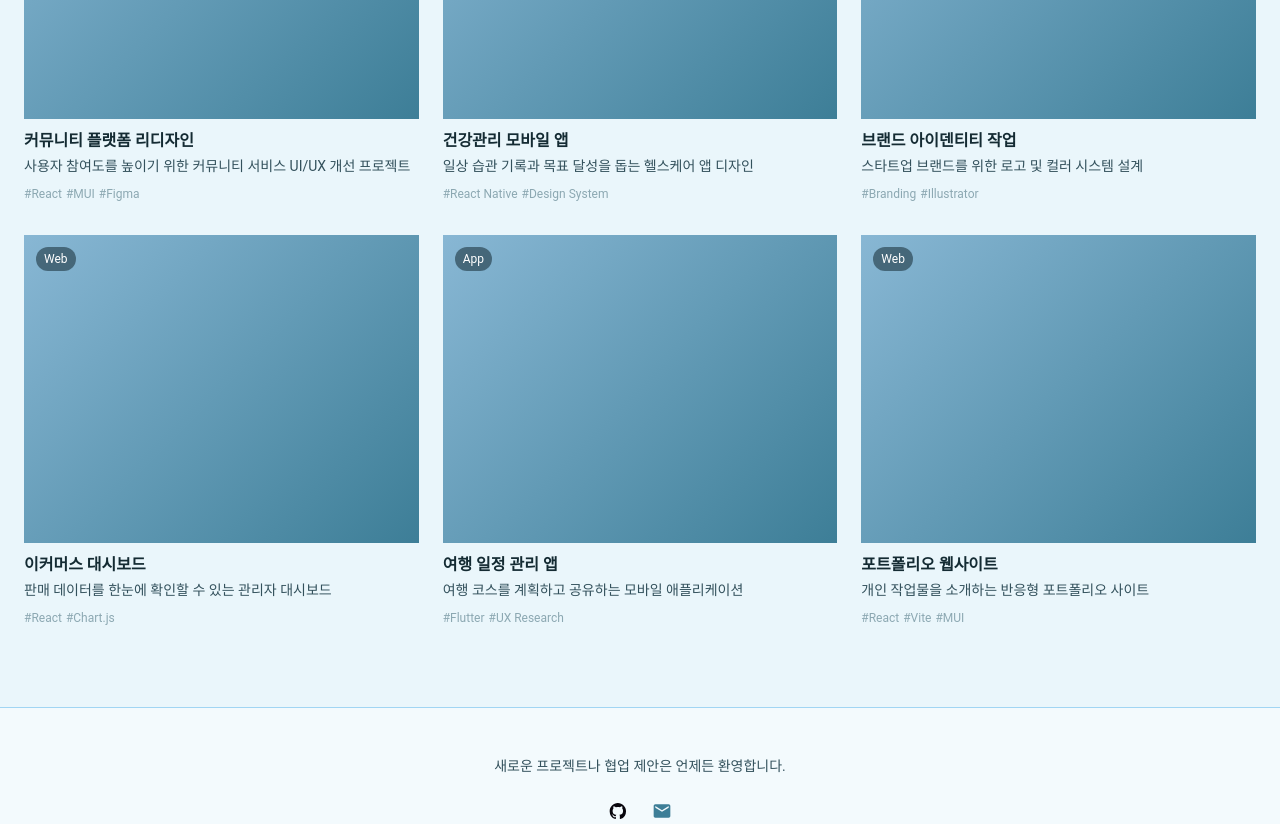
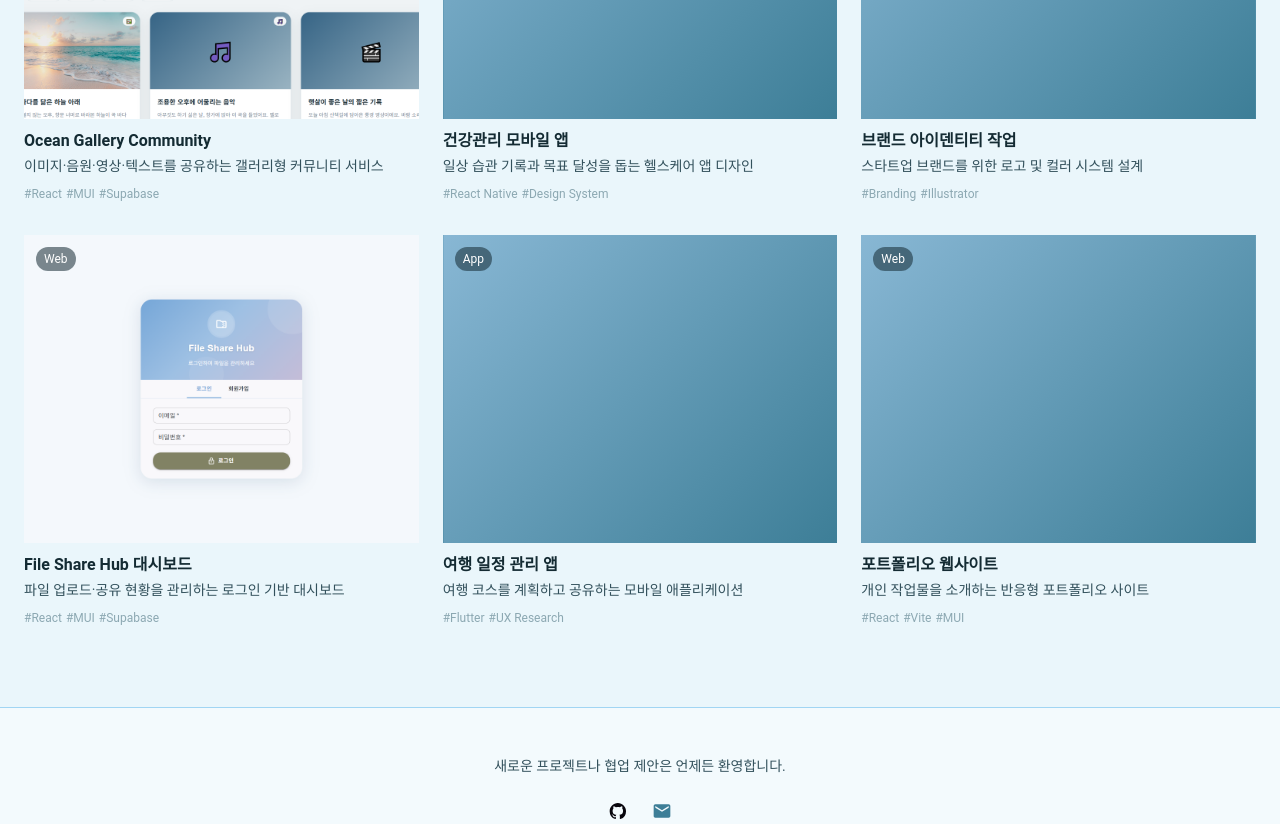
Before and after one commit to LEESUNNAM/AIVIBE, a React (Vite) app in the folder lecture1/my_project/: page / in a window 1280 px wide. Shown: the part 1160-1984 px from the top of the page. Built offline with nearby package versions, Linux system fonts and the light colour scheme; a web font is replaced by a local one.

Commit message:
lecture1/my_project: 대시보드/커뮤니티 실제 사이트 프로젝트 카드 및 썸네일 추가

```diff
--- a/lecture1/my_project/src/components/landing/PortfolioGrid.jsx
+++ b/lecture1/my_project/src/components/landing/PortfolioGrid.jsx
@@ -80,6 +80,7 @@ function PortfolioGrid() {
             description={item.description}
             category={item.category}
             tags={item.tags}
+            image={item.image}
             link={item.link}
           />
         ))}
--- a/lecture1/my_project/src/components/ui/PortfolioCard.jsx
+++ b/lecture1/my_project/src/components/ui/PortfolioCard.jsx
@@ -1,7 +1,6 @@
 import Box from '@mui/material/Box';
 import Typography from '@mui/material/Typography';
 import Chip from '@mui/material/Chip';
-import IconButton from '@mui/material/IconButton';
 import ArrowOutwardIcon from '@mui/icons-material/ArrowOutward';
 
 /**
@@ -12,17 +11,26 @@ import ArrowOutwardIcon from '@mui/icons-material/ArrowOutward';
  * @param {string} description - 프로젝트 한 줄 설명 [Required]
  * @param {string} category - 프로젝트 카테고리 배지 텍스트 [Required]
  * @param {Array<string>} tags - 사용 기술 태그 목록 [Optional, 기본값: []]
- * @param {string} link - 상세 링크 URL [Optional, 기본값: '#']
+ * @param {string} image - 썸네일 이미지 경로 [Optional, 없으면 그라디언트 대체]
+ * @param {string} link - 클릭 시 이동할 사이트 URL [Optional, 기본값: '#']
  *
  * Example usage:
- * <PortfolioCard title="포트폴리오 웹사이트" description="..." category="Web" tags={['React']} link="#" />
+ * <PortfolioCard title="포트폴리오 웹사이트" description="..." category="Web" tags={['React']} image={thumb} link="https://example.com" />
  */
-function PortfolioCard({ title, description, category, tags = [], link = '#' }) {
+function PortfolioCard({ title, description, category, tags = [], image, link = '#' }) {
   return (
     <Box
+      component="a"
+      href={link}
+      target="_blank"
+      rel="noopener noreferrer"
+      aria-label={`${title} 사이트로 이동`}
       sx={{
         display: 'flex',
         flexDirection: 'column',
+        textDecoration: 'none',
+        color: 'inherit',
+        cursor: 'pointer',
         '&:hover .card-action': { opacity: 1 },
       }}
     >
@@ -31,7 +39,9 @@ function PortfolioCard({ title, description, category, tags = [], link = '#' })
           position: 'relative',
           aspectRatio: '1.28',
           borderRadius: 0,
-          background: 'linear-gradient(135deg, #88B7D4 0%, #3D7E97 100%)',
+          backgroundImage: image ? `url(${image})` : 'linear-gradient(135deg, #88B7D4 0%, #3D7E97 100%)',
+          backgroundSize: 'cover',
+          backgroundPosition: 'top center',
           overflow: 'hidden',
         }}
       >
@@ -48,26 +58,25 @@ function PortfolioCard({ title, description, category, tags = [], link = '#' })
             borderRadius: '999px',
           }}
         />
-        <IconButton
+        <Box
           className="card-action"
-          component="a"
-          href={link}
-          target="_blank"
-          rel="noopener noreferrer"
-          aria-label={`${title} 상세 보기`}
-          size="small"
           sx={{
             position: 'absolute',
             top: 8,
             right: 8,
+            width: 32,
+            height: 32,
+            display: 'flex',
+            alignItems: 'center',
+            justifyContent: 'center',
+            borderRadius: '50%',
             bgcolor: 'rgba(255, 255, 255, 0.85)',
             opacity: { xs: 1, md: 0 },
             transition: 'opacity 0.2s ease',
-            '&:hover': { bgcolor: '#FFFFFF' },
           }}
         >
           <ArrowOutwardIcon fontSize="small" sx={{ color: 'sky.accent' }} />
-        </IconButton>
+        </Box>
       </Box>
 
       <Typography
--- a/lecture1/my_project/src/utils/portfolioData.js
+++ b/lecture1/my_project/src/utils/portfolioData.js
@@ -1,13 +1,17 @@
+import dashboardThumb from '../assets/projects/dashboard.png';
+import communityThumb from '../assets/projects/community.png';
+
 export const categories = ['전체', 'Web', 'App', 'Design'];
 
 export const portfolioItems = [
   {
     id: 1,
-    title: '커뮤니티 플랫폼 리디자인',
-    description: '사용자 참여도를 높이기 위한 커뮤니티 서비스 UI/UX 개선 프로젝트',
+    title: 'Ocean Gallery Community',
+    description: '이미지·음원·영상·텍스트를 공유하는 갤러리형 커뮤니티 서비스',
     category: 'Web',
-    tags: ['React', 'MUI', 'Figma'],
-    link: '#',
+    tags: ['React', 'MUI', 'Supabase'],
+    image: communityThumb,
+    link: 'https://leesunnam.github.io/AIVIBE/home/',
   },
   {
     id: 2,
@@ -27,11 +31,12 @@ export const portfolioItems = [
   },
   {
     id: 4,
-    title: '이커머스 대시보드',
-    description: '판매 데이터를 한눈에 확인할 수 있는 관리자 대시보드',
+    title: 'File Share Hub 대시보드',
+    description: '파일 업로드·공유 현황을 관리하는 로그인 기반 대시보드',
     category: 'Web',
-    tags: ['React', 'Chart.js'],
-    link: '#',
+    tags: ['React', 'MUI', 'Supabase'],
+    image: dashboardThumb,
+    link: 'https://leesunnam.github.io/dashboard/',
   },
   {
     id: 5,
```
Also changed, not shown: lecture1/my_project/src/assets/projects/community.png (added), lecture1/my_project/src/assets/projects/dashboard.png (added).
